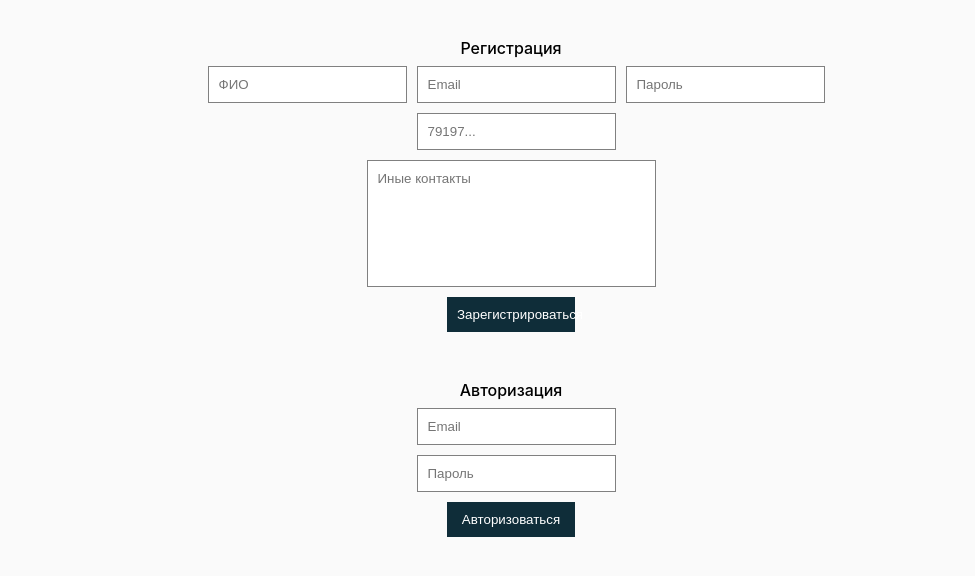
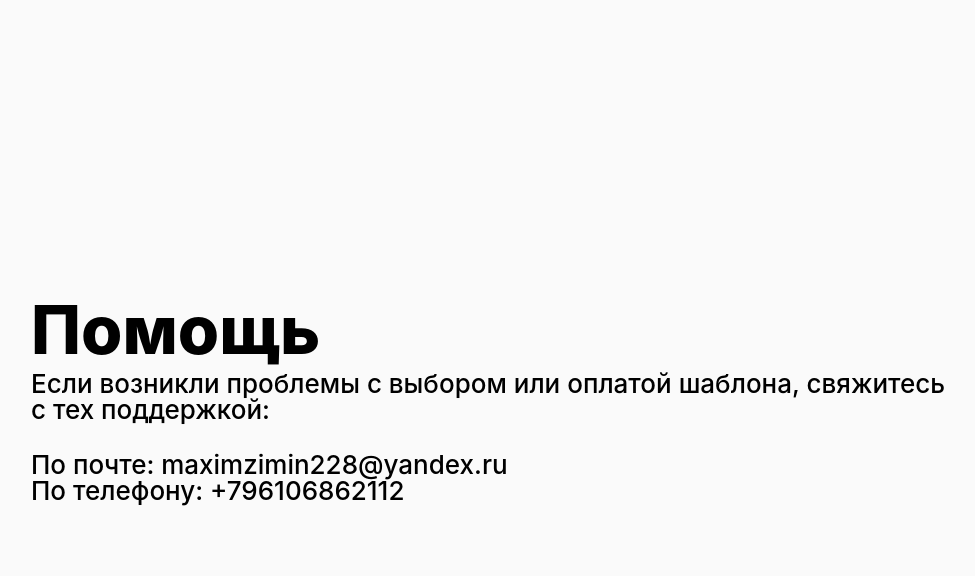
Before and after one commit to GhostGrand/inHolidayJS, a React (Create React App) app: page / in a window 1280 px wide. Shown: the top 576 px of the page, without its empty margins (129-1104 px from the left). Built offline with nearby package versions, Linux system fonts and the light colour scheme.

Commit message:
добавлена страница с помощью

```diff
--- a/src/App.css
+++ b/src/App.css
@@ -115,6 +115,7 @@ body {
   color: white;
   width: 10%;
 }
+
 /* ------------------------------------------------------------------------------- */
 .contacts_form {
   margin-top: 10px;
@@ -129,3 +130,30 @@ body {
   /* justify-content: center; */
   /* flex: auto; */
 }
+
+/* ------------------------------------------------------------------------------- */
+
+.HelpHead {
+  font-style: normal;
+  font-weight: 800;
+  font-size: 66.8439px;
+  margin-bottom: 7px;
+}
+
+.HelpBody {
+  margin-bottom: 29px;
+}
+
+.Help {
+  font-style: normal;
+  font-weight: 500;
+  font-size: 26px;
+  position: absolute;
+  left: 160px;
+  top: 50%;
+  transform: translateY(-50%);
+  max-width: 927px;
+
+}
+
+/* ------------------------------------------------------------------------------- */
--- a/src/App.js
+++ b/src/App.js
@@ -3,12 +3,14 @@ import "./App.css";
 import Form from "./Components/AuthorisationRegistration/Forms/Form";
 import Registation from "./Components/AuthorisationRegistration/Registation";
 import Authorisation from "./Components/AuthorisationRegistration/Authorisation";
+import Help from "./Components/Help";
 
 function App() {
   return (
     <div className="App">
-      <Registation></Registation>
-      <Authorisation></Authorisation>
+      {/* <Registation></Registation> */}
+      {/* <Authorisation></Authorisation> */}
+      <Help></Help>
     </div>
   );
 }
--- /dev/null
+++ b/src/Components/Help.js
@@ -0,0 +1,13 @@
+import React from "react";
+import "../App.css";
+
+export default function Help() {
+  return (
+      <div className = "Help">
+        <p className = "HelpHead">Помощь</p>
+        <p className = "HelpBody">Если возникли проблемы с выбором или оплатой шаблона, свяжитесь с тех поддержкой:</p>
+        <p>По почте: maximzimin228@yandex.ru</p>
+        <p>По телефону: +796106862112</p>
+      </div>
+  );
+}
```
